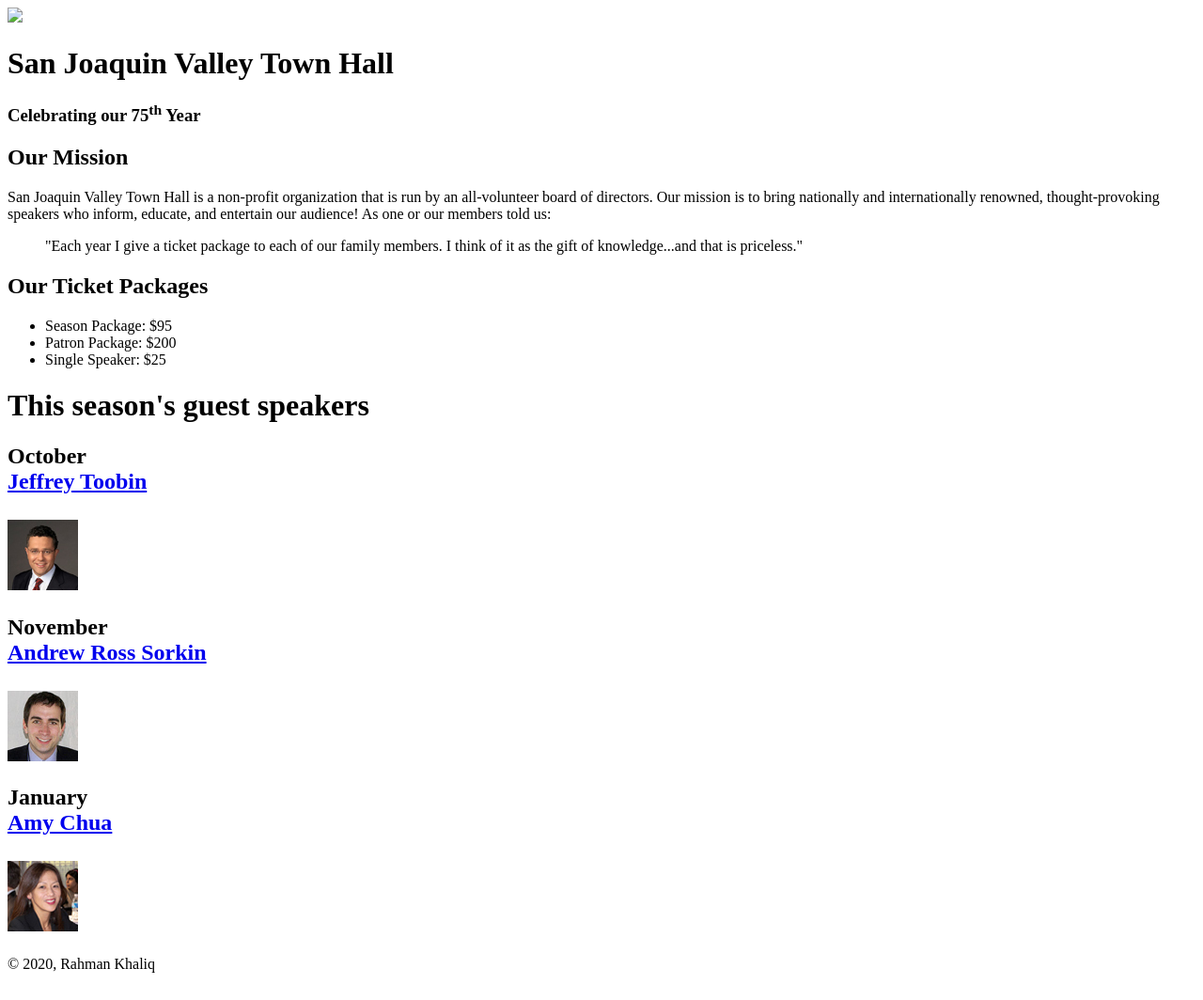
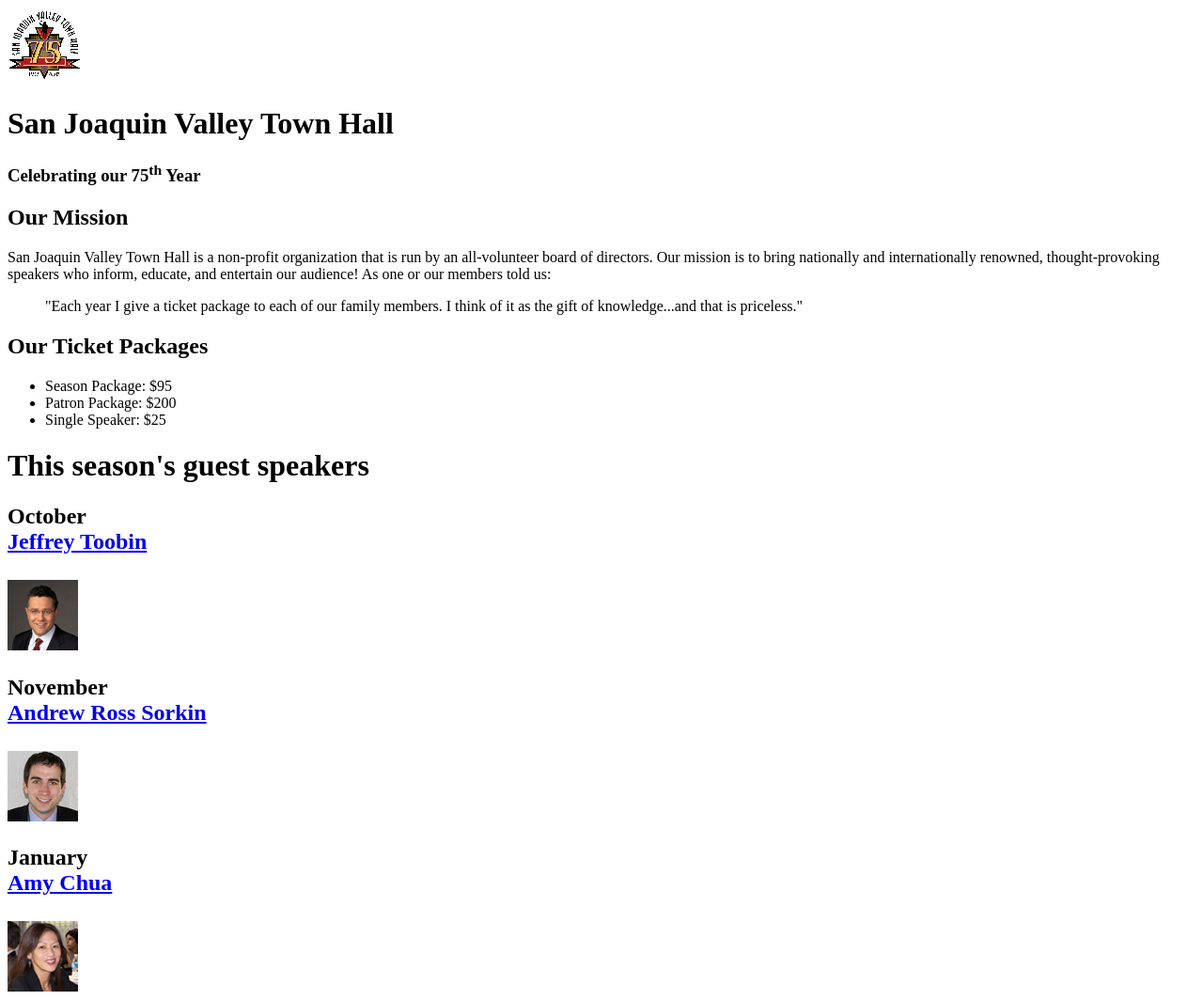
Before and after one commit to rsk49/A08, a plain HTML site: page index.html in a window 1280 px wide. Shown: the top 1064 px of the page at 94% size. Drawn offline with Linux system fonts and the light colour scheme.

Commit message:
Update index.html

```diff
--- a/index.html
+++ b/index.html
@@ -9,7 +9,7 @@
 
 <body>
 	<header>
-		<img src="town_hall_logo.gif" height="80">
+		<img src="images/town_hall_logo.gif" height="80">
 		<h1>San Joaquin Valley Town Hall</h1>
 		<h3>Celebrating our 75<sup>th</sup> Year</h3>
 		<h2>Our Mission</h2>
```
